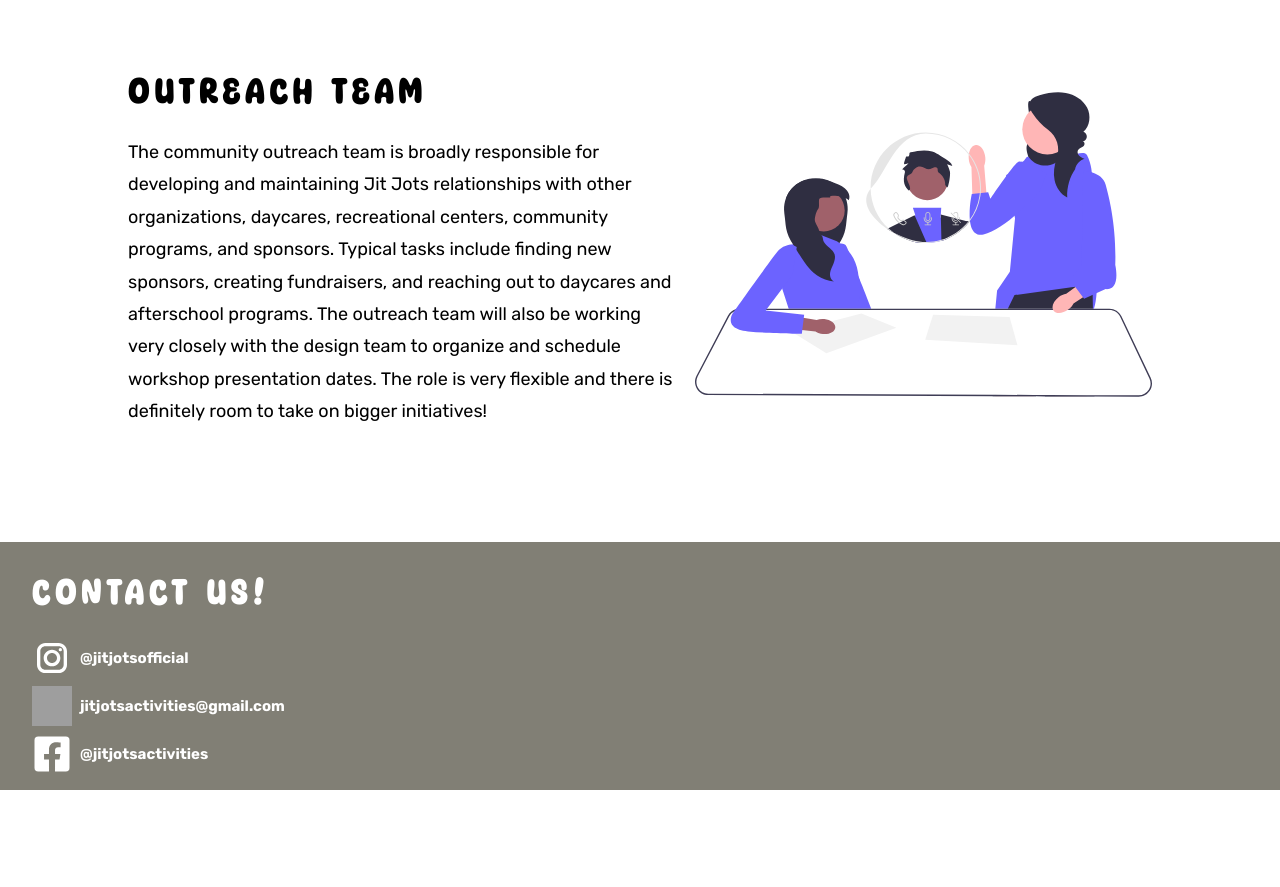
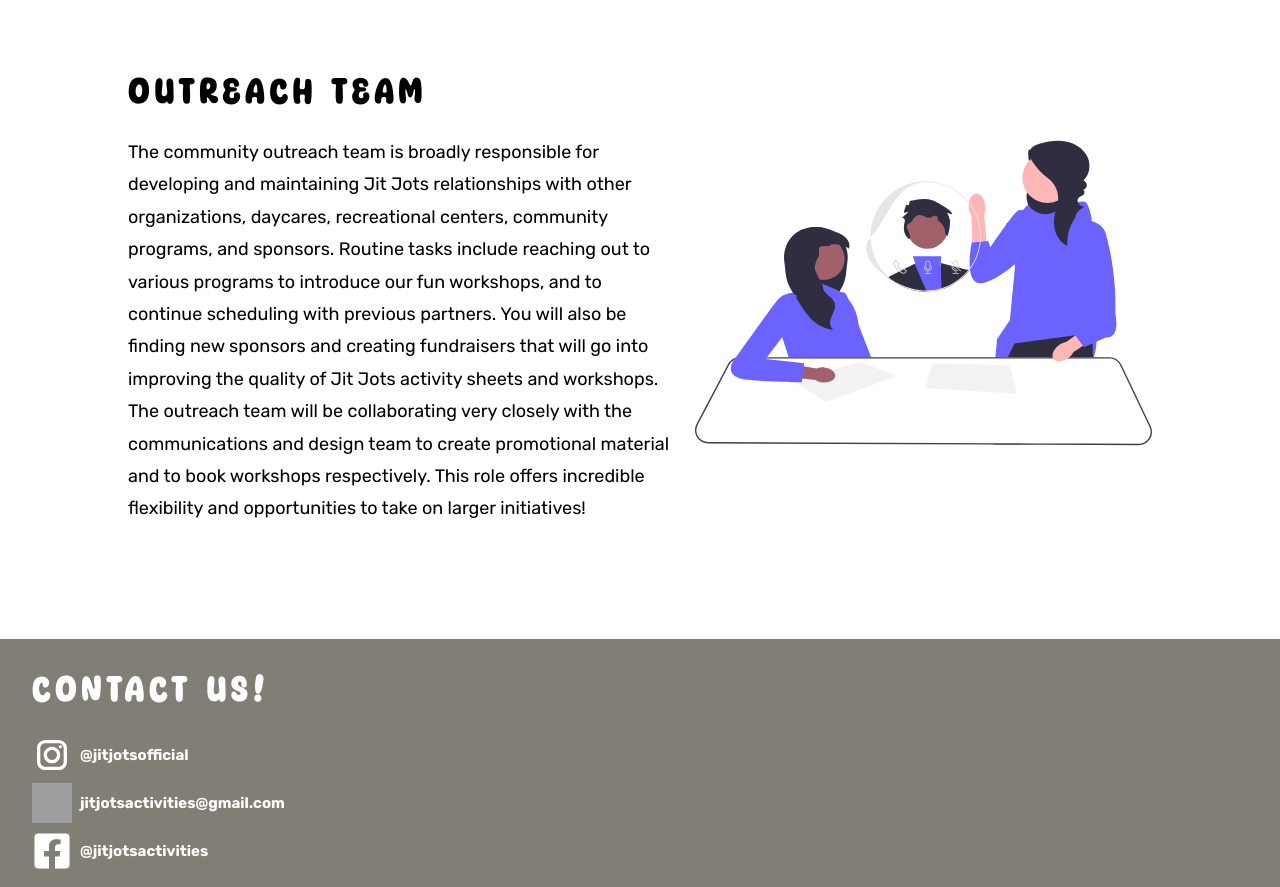
Before and after one commit to ritchiexia/jitjots, a React (Vite) app: page /get-involved in a window 1280 px wide. Shown: the part 1240-2127 px from the top of the page. Before the commit the page ends 2030 px from the top, so only its background shows below. Built offline with nearby package versions, Linux system fonts and the light colour scheme; grey boxes are pictures that could not be loaded.

Commit message:
update outreach volunteer blurb

```diff
--- a/src/routes/get-involved/index.tsx
+++ b/src/routes/get-involved/index.tsx
@@ -72,11 +72,15 @@ function GetInvolvedPage() {
             The community outreach team is broadly responsible for developing
             and maintaining Jit Jots relationships with other organizations,
             daycares, recreational centers, community programs, and sponsors.
-            Typical tasks include finding new sponsors, creating fundraisers,
-            and reaching out to daycares and afterschool programs. The outreach
-            team will also be working very closely with the design team to
-            organize and schedule workshop presentation dates. The role is very
-            flexible and there is definitely room to take on bigger initiatives!
+            Routine tasks include reaching out to various programs to introduce
+            our fun workshops, and to continue scheduling with previous
+            partners. You will also be finding new sponsors and creating
+            fundraisers that will go into improving the quality of Jit Jots
+            activity sheets and workshops. The outreach team will be
+            collaborating very closely with the communications and design team
+            to create promotional material and to book workshops respectively.
+            This role offers incredible flexibility and opportunities to take on
+            larger initiatives!
           </p>
         </div>
         <img
```
